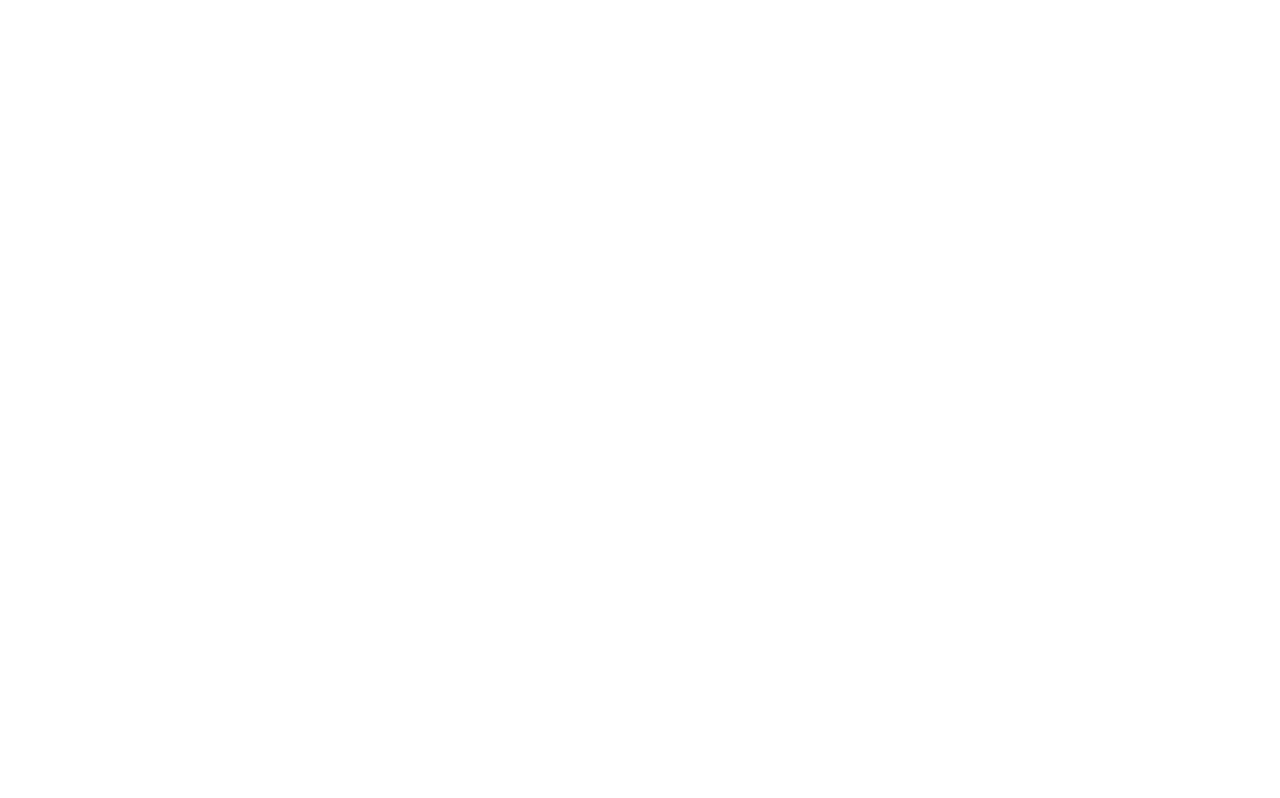
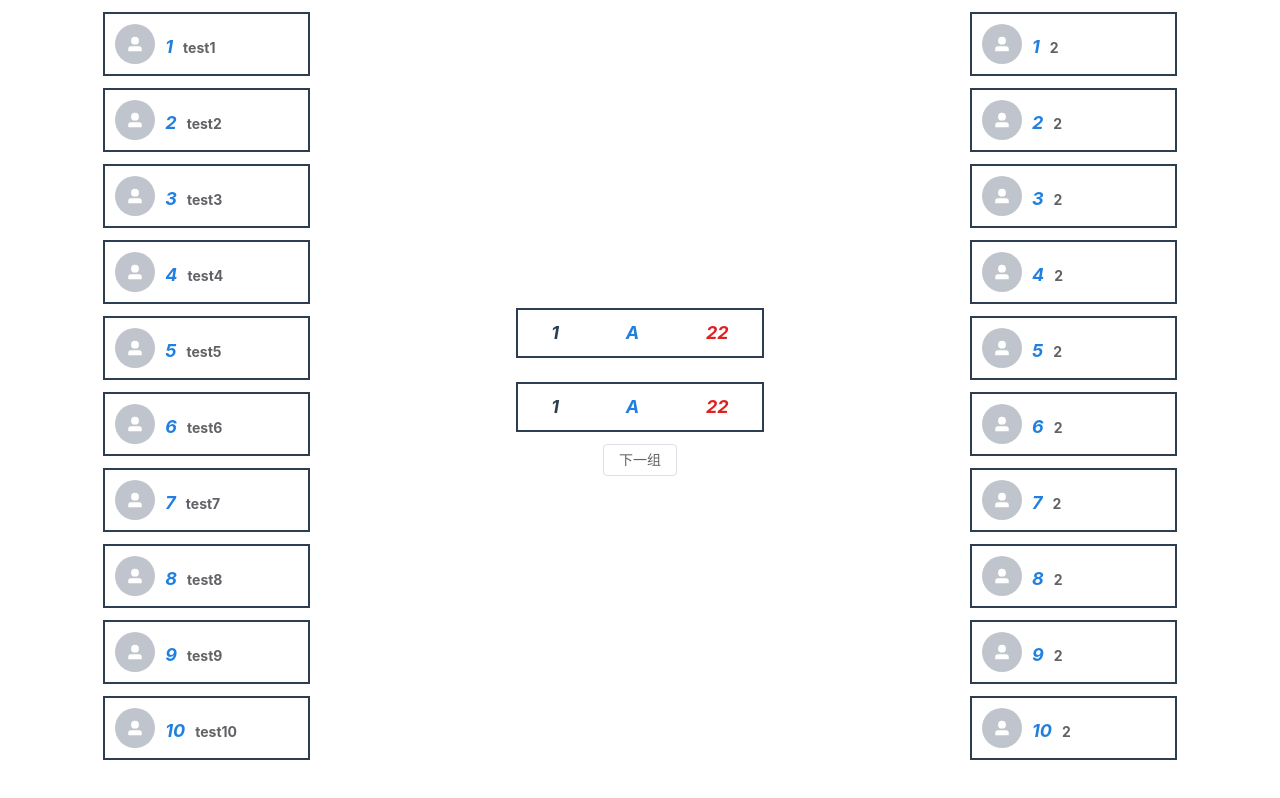
Before and after one commit to Co0ki3-fei/DrawLot, a Vue app: page /PreGround in a window 1280 px wide. Before the commit this address had no page. Built offline with nearby package versions, Linux system fonts and the light colour scheme.

Commit message:
update PreGroupView

```diff
--- a/jsconfig.json
+++ b/jsconfig.json
@@ -2,7 +2,8 @@
   "compilerOptions": {
     "paths": {
       "@/*": ["./src/*"]
-    }
+    },
+    "types": ["element-plus/global"]
   },
   "exclude": ["node_modules", "dist"]
 }
--- a/package.json
+++ b/package.json
@@ -9,6 +9,9 @@
     "preview": "vite preview"
   },
   "dependencies": {
+    "element-plus": "^2.9.0",
+    "unplugin-auto-import": "^0.18.6",
+    "unplugin-vue-components": "^0.27.5",
     "vue": "^3.5.13",
     "vue-router": "^4.4.5"
   },
--- a/src/App.vue
+++ b/src/App.vue
@@ -1,17 +1,23 @@
+
+
+<template>
+  <div class="main"><RouterView/></div>
+</template>
+
+
 <script setup>
 import { RouterLink, RouterView } from 'vue-router'
-import HelloWorld from './components/HelloWorld.vue'
-import FirstRoundView from "@/views/SecondRound/SecondRoundView.vue";
-import SecondRoundView from "@/views/SecondRound/SecondRoundView.vue";
+
 </script>
 
-<template>
-  <RouterView class="m-main"/>
-</template>
+<style scoped>
+.main {
+  position: absolute;
+  top: 0;
+  right: 0;
+  bottom: 0;
+  left: 0;
+  width: 100%;
+}
 
-<style scoped>
-.m-main{
-    height: fit-content;
-    width: fit-content;
-}
 </style>
--- a/src/main.js
+++ b/src/main.js
@@ -3,6 +3,8 @@
 import { createApp } from 'vue'
 import App from './App.vue'
 import router from './router'
+import ElementPlus from "element-plus"
+import 'element-plus/dist/index.css'
 
 const app = createApp(App)
 
--- a/src/router/index.js
+++ b/src/router/index.js
@@ -8,6 +8,11 @@
       path: '/',
       name: 'start',
       component: StartView,
+    },
+    {
+      path: '/PreGround',
+      name: 'PreGround',
+      component: () => import('../views/PreGroupView.vue'),
     },
     {
       path: '/FirstRound/FirstRoundView',
--- a/src/views/PreGroupView.vue
+++ b/src/views/PreGroupView.vue
@@ -1,9 +1,115 @@
-<script setup>
-import TheWelcome from '../components/TheWelcome.vue'
+<template>
+  <el-row :gutter="20">
+    <el-col :span="8" class="part1">
+      <div class="body" v-for="index in 10">
+        <div class="form">
+        <el-avatar :icon="UserFilled" />
+        <el-text class="id">{{ index }}</el-text>
+        <el-text class="name">{{ infos[index-1].name }}</el-text>
+        </div>
+      </div>
+    </el-col>
+    <el-col :span="8" class="part2">
+
+        <div class="mid-part" v-for="index in 2">
+        <div class="part1_id">1</div>
+        <div class="group_id">A</div>
+        <div class="part3_id">22</div>
+      </div>
+      <div>
+        <el-button>下一组</el-button>
+      </div>
+    </el-col>
+    <el-col :span="8" class="part3">
+      <div class="body" v-for="index in 10">
+        <div class="form">
+        <el-avatar :icon="UserFilled" />
+        <el-text class="id">{{ index }}</el-text>
+        <el-text class="name">2</el-text>
+        </div>
+      </div>
+    </el-col>
+  </el-row>
+</template>
+
+<style scoped>
+
+.part2 {
+  display: flex;
+  justify-content: center;
+  align-items: flex-start;
+  align-content: flex-start;
+  flex-direction: column;
+}
+
+.body{
+  border-style: solid;
+  border-width: 2px;
+  width: 50%;
+  margin: 12px 25%;
+}
+
+.form {
+  margin: 10px 10px;
+}
+
+.id {
+  padding: 0 10px;
+  font-size: larger;
+  font-weight: bolder;
+  font-style: italic;
+  color: rgb(33, 128, 223);
+}
+
+.name {
+  font-weight: bold;
+}
+
+.el-col {
+  justify-content: center;
+  align-items: center;
+}
+
+.mid {
+  height: 50px;
+  align-items: baseline;
+}
+
+.part1_id {
+  font-size: larger;
+  font-weight: bolder;
+  font-style: italic;
+}
+
+.group_id {
+  font-size: larger;
+  font-weight: bolder;
+  font-style: italic;
+  color: rgb(33, 128, 223);
+}
+
+.part3_id {
+  font-size: larger;
+  font-weight: bolder;
+  font-style: italic;
+  color: rgb(223, 33, 33);
+}
+
+.mid-part {
+  display: flex;
+  align-content: center;
+  justify-content: space-around;
+  align-items: center;
+  border-style: solid;
+  border-width: 2px;
+  width: 60%;
+  height: 50px;
+  margin: 12px 25%;
+}
+</style>
+
+<script setup lang="ts">
+import { UserFilled } from '@element-plus/icons-vue';
+
+const infos = [{"name":"test1"},{"name":"test2"},{"name":"test3"},{"name":"test4"},{"name":"test5"},{"name":"test6"},{"name":"test7"},{"name":"test8"},{"name":"test9"},{"name":"test10"}]
 </script>
-
-<template>
-  <main>
-      初始页面，需要一张主图
-  </main>
-</template>
--- a/src/views/StartView.vue
+++ b/src/views/StartView.vue
@@ -1,9 +1,13 @@
 <script setup>
-import TheWelcome from '../components/TheWelcome.vue'
+// import TheWelcome from '../components/TheWelcome.vue'
+
 </script>
 
 <template>
   <main>
-      初始页面，需要一张主图
+      初始页面，需要一张主
+      <i class="el-icon-edit"></i>
+
   </main>
+
 </template>
--- a/vite.config.js
+++ b/vite.config.js
@@ -4,6 +4,10 @@
 import vue from '@vitejs/plugin-vue'
 import vueJsx from '@vitejs/plugin-vue-jsx'
 import vueDevTools from 'vite-plugin-vue-devtools'
+import AutoImport from 'unplugin-auto-import/vite'
+import Components from 'unplugin-vue-components/vite'
+import { ElementPlusResolver } from 'unplugin-vue-components/resolvers'
+
 
 // https://vite.dev/config/
 export default defineConfig({
@@ -11,6 +15,12 @@
     vue(),
     vueJsx(),
     vueDevTools(),
+    AutoImport({
+      resolvers: [ElementPlusResolver()],
+    }),
+    Components({
+      resolvers: [ElementPlusResolver()],
+    })
   ],
   resolve: {
     alias: {
```
Also changed, not shown: 1 other file (tests, documents, lock files or other folders).
